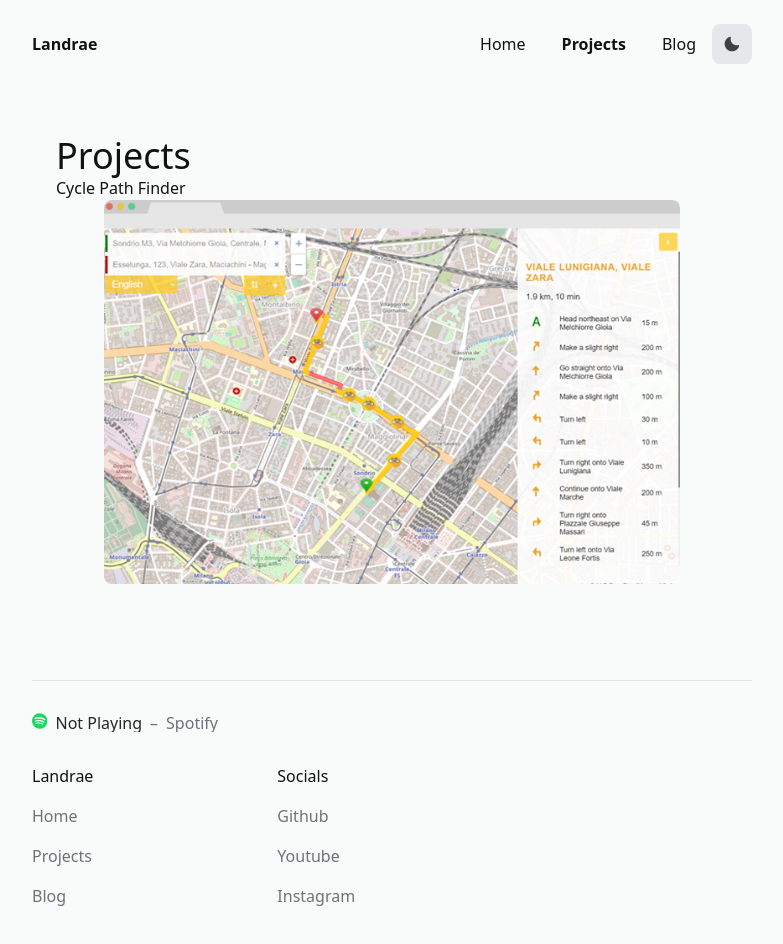
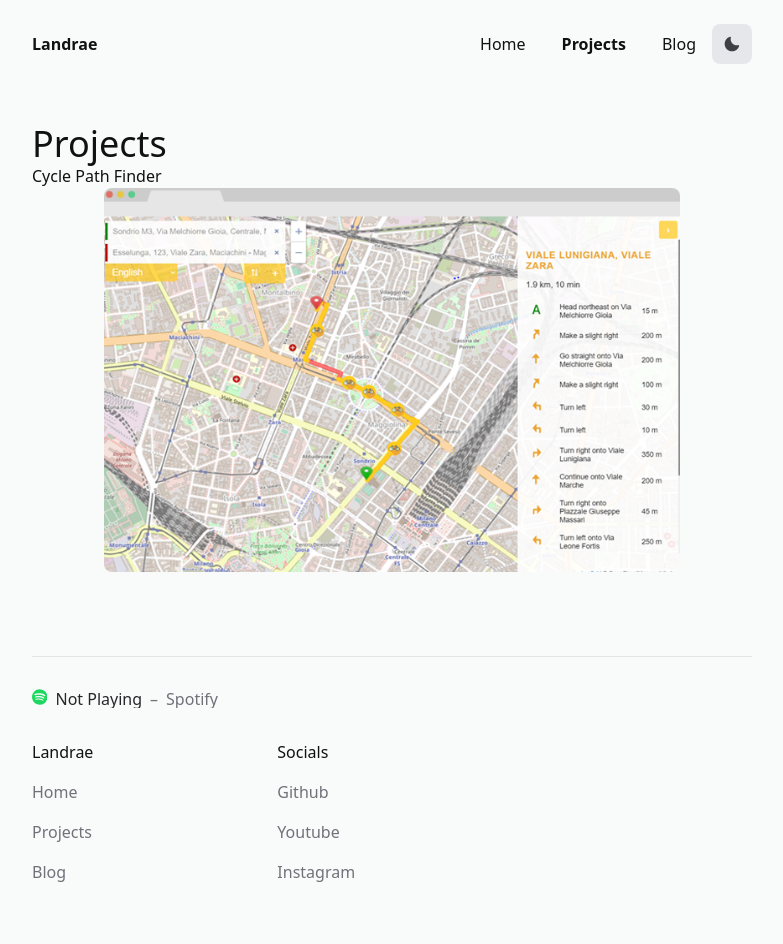
Before and after one commit to palo-landrae/landrae.dev, a Next.js app: page /projects in a window 1280 px wide. Shown: the top 944 px of the page, without its empty margins (248-1031 px from the left). Built offline with nearby package versions, Linux system fonts and the light colour scheme; no server answers.

Commit message:
:racehorse: font swap display

```diff
--- a/components/Fonts.tsx
+++ b/components/Fonts.tsx
@@ -6,7 +6,10 @@ const Fonts = () => (
       /* work-sans-latin */
       @font-face {
         font-family: "Work Sans";
+        font-style: normal;
+        font-weight: 300 400 700;
         src: url("/fonts/work-sans-v16-latin-regular.woff2") format('woff2'), url("/fonts/work-sans-v16-latin-regular.woff") format('woff'), url("/fonts/work-sans-v16-latin-regular.ttf") format('ttf');
+        font-display: swap;
       }
     `}
   />
--- a/pages/_document.tsx
+++ b/pages/_document.tsx
@@ -5,8 +5,16 @@ export default class Document extends NextDocument {
   render() {
     return (
       <Html lang="en">
+        <Head>
+          <link
+            rel="preload"
+            href="/fonts/work-sans-v16-latin-regular.woff2"
+            as="font"
+            type="font/woff2"
+            crossOrigin="anonymous"
+          />
+        </Head>
         <Fonts />
-        <Head />
         <body className="bg-dawn dark:bg-midnight text-midnight dark:text-dawn font-worksans scrollbar scrollbar-light dark:scrollbar-dark">
           <Main />
           <NextScript />
--- a/pages/blog.tsx
+++ b/pages/blog.tsx
@@ -25,7 +25,7 @@ const Blog: NextPage = ({ posts }: { posts: Post[] }) => {
   );
   return (
     <Layout title="Blog" description="Landrae.dev Blog Page">
-      <div className="flex flex-col max-w-3xl w-full mx-auto p-6">
+      <div className="flex flex-col max-w-3xl w-full mx-auto my-3">
         <h1 className="text-4xl">Blog ✍️</h1>
         <p className="py-2">
           I wrote this blog in order to share my passion with you. Feel free to
--- a/pages/projects.tsx
+++ b/pages/projects.tsx
@@ -20,7 +20,7 @@ interface IProps {
 const Projects: NextPage<IProps> = ({ projects }) => {
   return (
     <Layout title="Projects" description="Landrae's Projects">
-      <div className="p-6">
+      <div className="my-3">
         <h1 className="text-4xl">Projects</h1>
         {projects &&
           projects.map((project) => {
```
